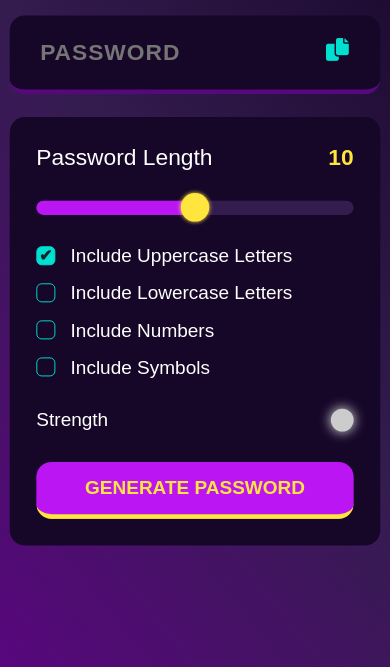
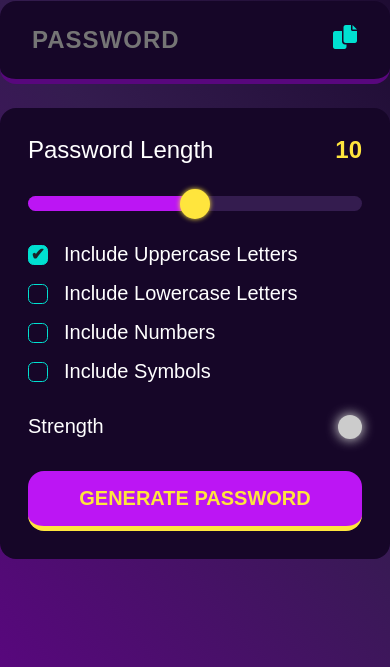
Before and after one commit to anshkapoor5100/password-Generator, a plain HTML site: page index.html in a window 390 px wide. Shown: the part 177-844 px from the top of the page. Drawn offline with Linux system fonts and the light colour scheme.

Commit message:
Update style.css

```diff
--- a/style.css
+++ b/style.css
@@ -203,7 +203,7 @@
 
 @media(max-width:600px){
     .content{
-        transform: scale(0.95);
-        margin-top:-25px;
+        transform: scale(1);
+        margin-top:-30px;
     }
 }
```
